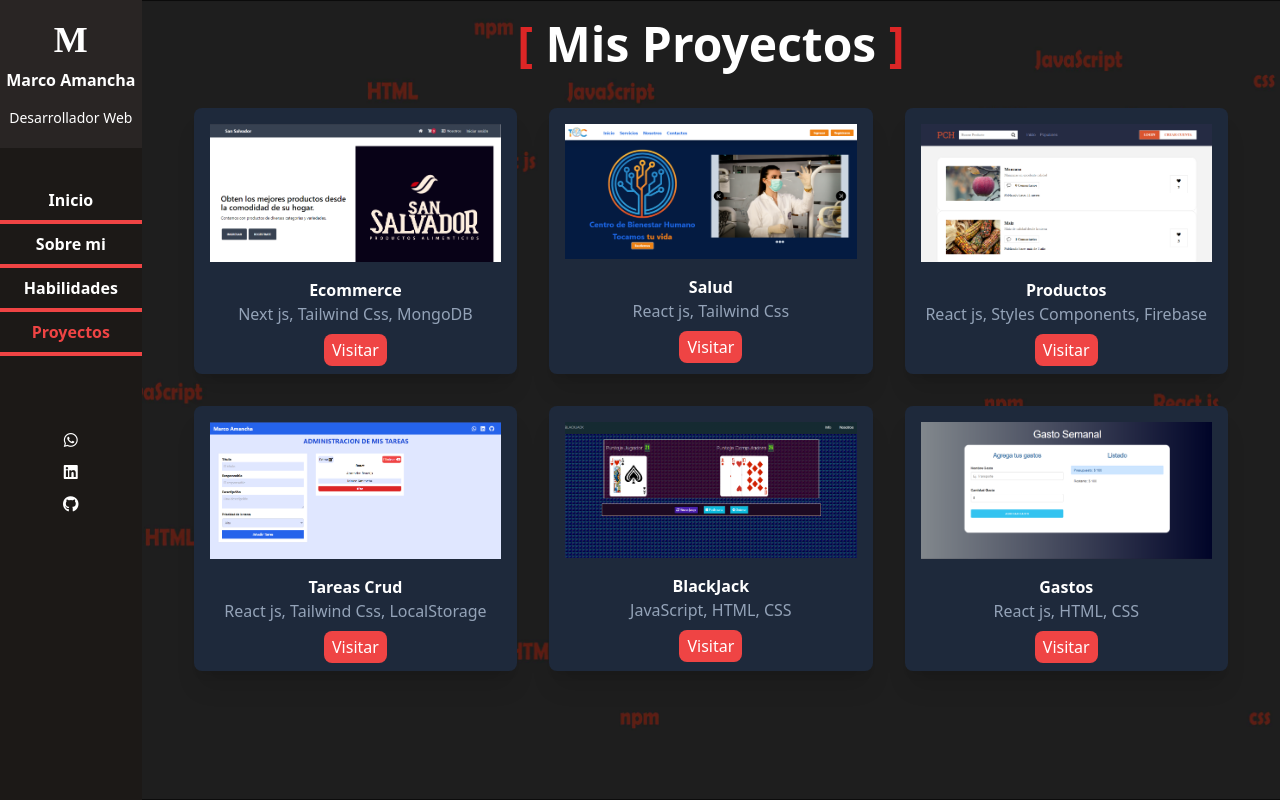
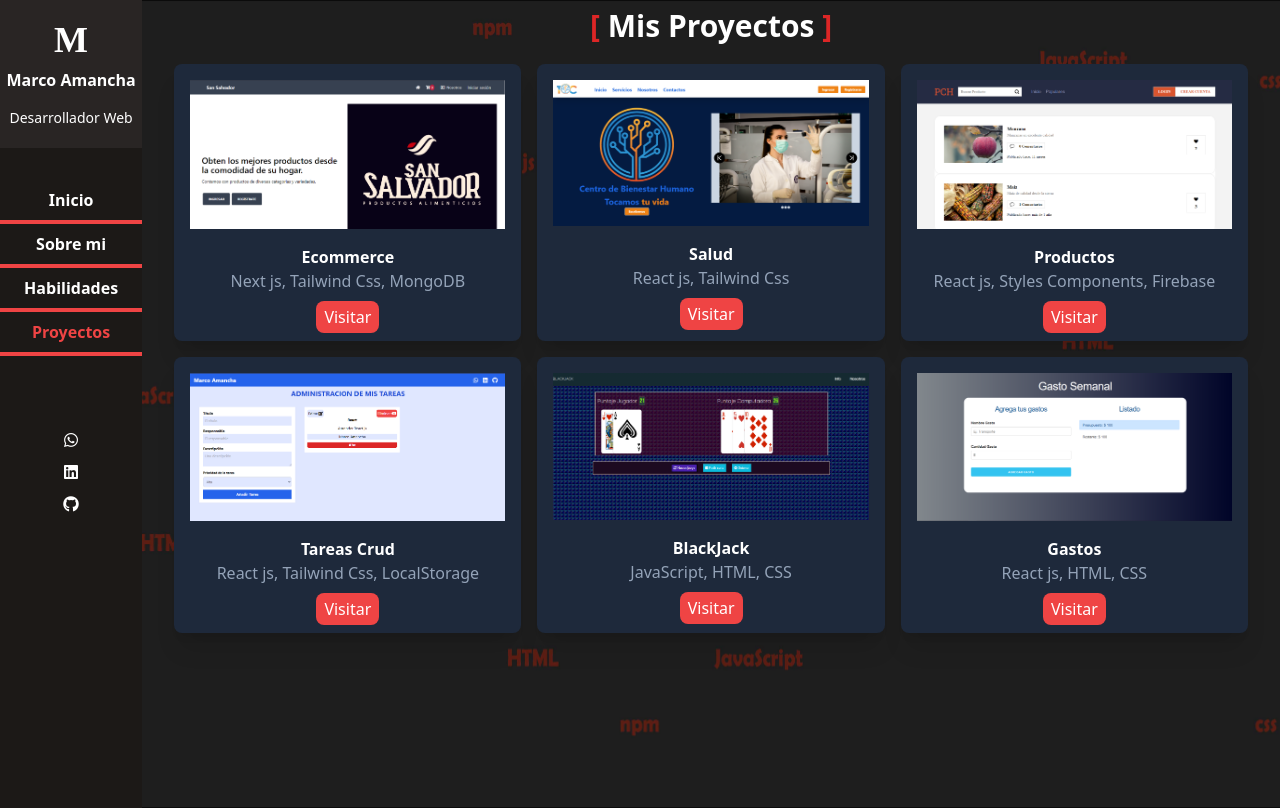
Before and after one commit to marcoamancha/PortafolioReact, a React (Vite) app: page /#/proyectos in a window 1280 px wide. Built offline with nearby package versions, Linux system fonts and the light colour scheme; a web font is replaced by a local one.

Commit message:
Actualization home page and proyects

```diff
--- a/src/pages/Home.jsx
+++ b/src/pages/Home.jsx
@@ -28,7 +28,7 @@ const Home = () => {
           <h1 className="text-white md:text-5xl font-bold mb-2">
             Desarrollador Web
           </h1>
-          <h2 className="text-slate-300">Desarrolador FronEnd</h2>
+          <h2 className="text-slate-300">Programador</h2>
           <a
             href="https://wa.me/593983841134"
             target="_blank"
--- a/src/pages/Proyectos.jsx
+++ b/src/pages/Proyectos.jsx
@@ -10,9 +10,9 @@ const Proyectos = () => {
   return (
     <>
       {loader ? (<Loader />) : (
-        <div className='w-full p-5 h-full md:h-screen'>
-        <h1 className="text-white text-center md:text-5xl font-bold mb-4"><span className="text-red-600">[</span> Mis Proyectos <span className="text-red-600">]</span></h1>
-        <div className='grid md:grid-cols-3 gap-8 mt-10 sm:mx-8'>
+        <div className='w-full mt-2 h-full sm:h-screen'>
+        <h1 className="text-white text-center md:text-3xl font-bold mb-4"><span className="text-red-600">[</span> Mis Proyectos <span className="text-red-600">]</span></h1>
+        <div className='grid md:grid-cols-3 gap-4 mt-5 sm:mx-8'>
 
           <div className='bg-slate-800 rounded-lg shadow-xl w-full'>
             <img className='block p-4 rounded-lg' src="/pyme.png" alt="pyme" />
```
Also changed, not shown: vite.config.js.mjs (deleted, +0 -10 lines).
